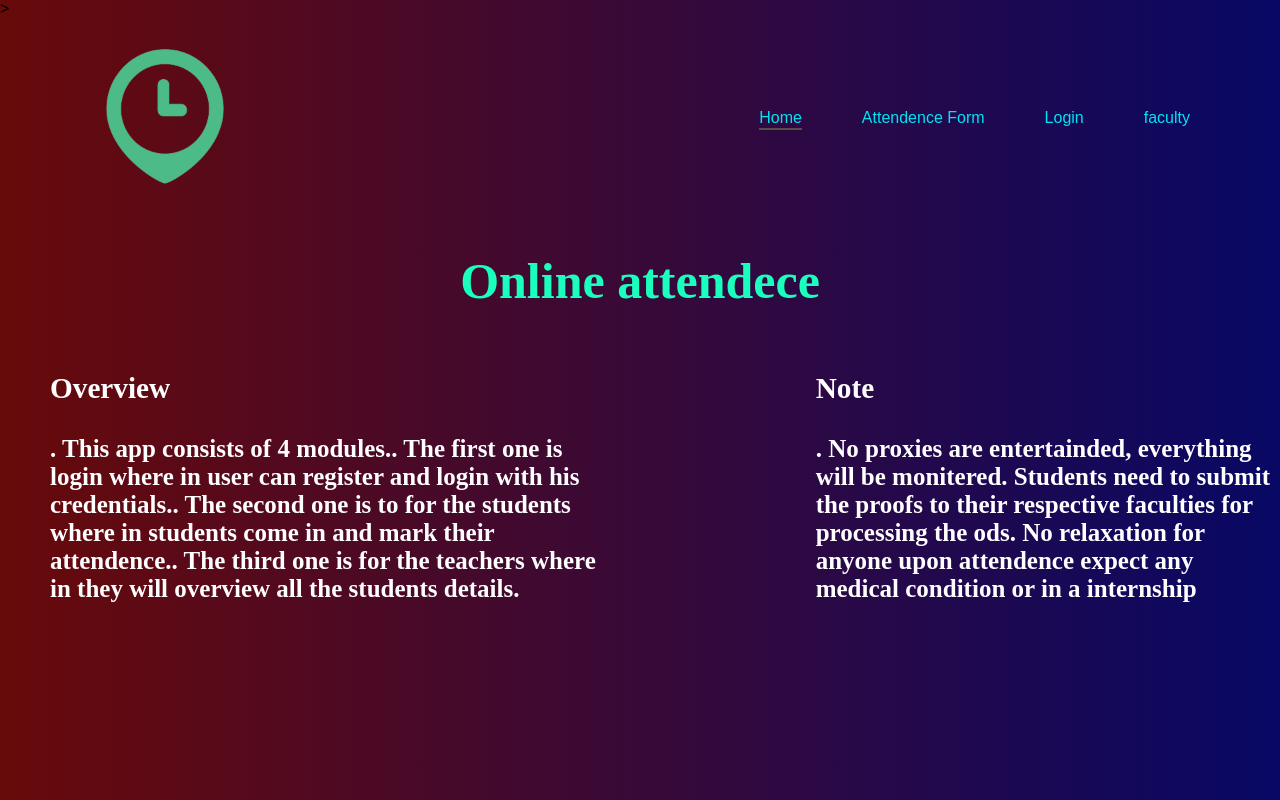
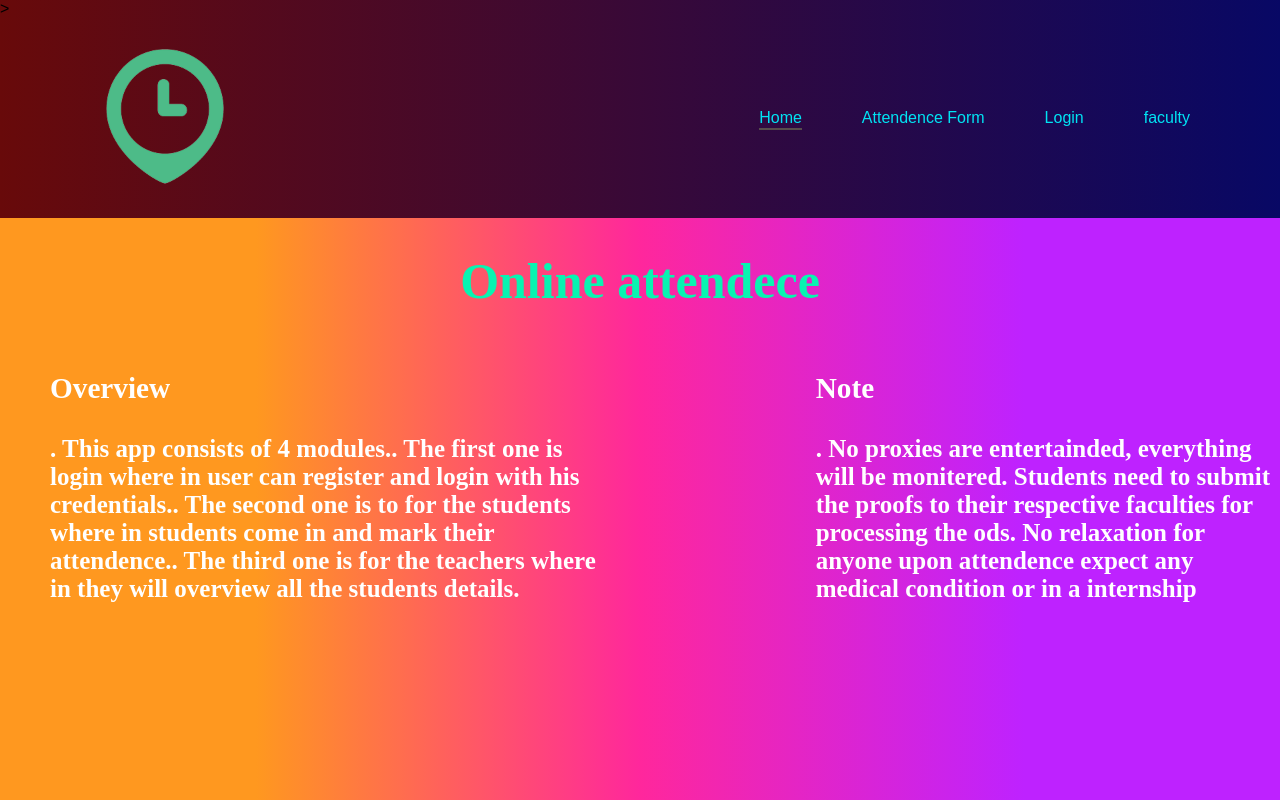
Before and after one commit to abdul9876/attendence_system_using_react, a React (Create React App) app: page / in a window 1280 px wide. Shown: the top 800 px of the page. Built offline with nearby package versions, Linux system fonts and the light colour scheme; a web font is replaced by a local one.

Commit message:
Update home.css

```diff
--- a/src/components/home page/home.css
+++ b/src/components/home page/home.css
@@ -2,7 +2,7 @@
   display: flex;
   flex-direction: column;
   justify-content: center;
-  background-image: linear-gradient(to left,rgb(8, 8, 101),rgb(104, 10, 10));
+  background-image: linear-gradient(270deg,#be22ff 20%,#ff279c 50%,#ff981f 80%);
   font-family: 'Esteban', serif;
 }
 
@@ -16,7 +16,7 @@
 .div, h1{
   text-align: center;
   font-size: 50px;
-  color: rgb(26, 255, 190);
+  color: rgb(8, 244, 177);
 }
 
 .left{
```
